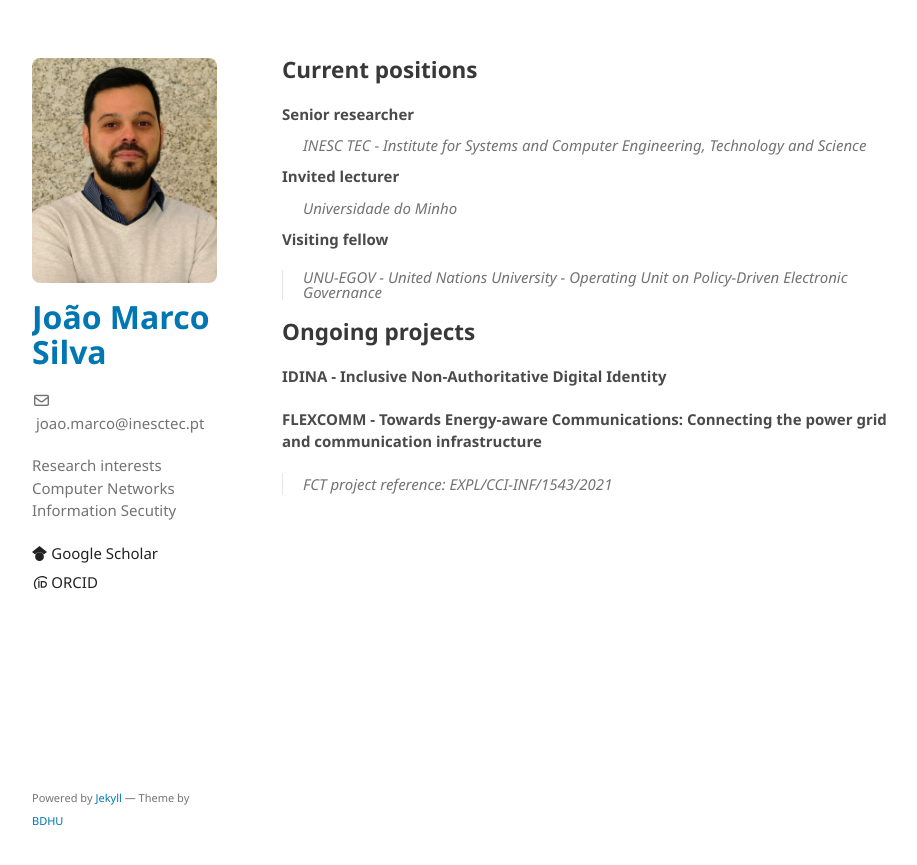
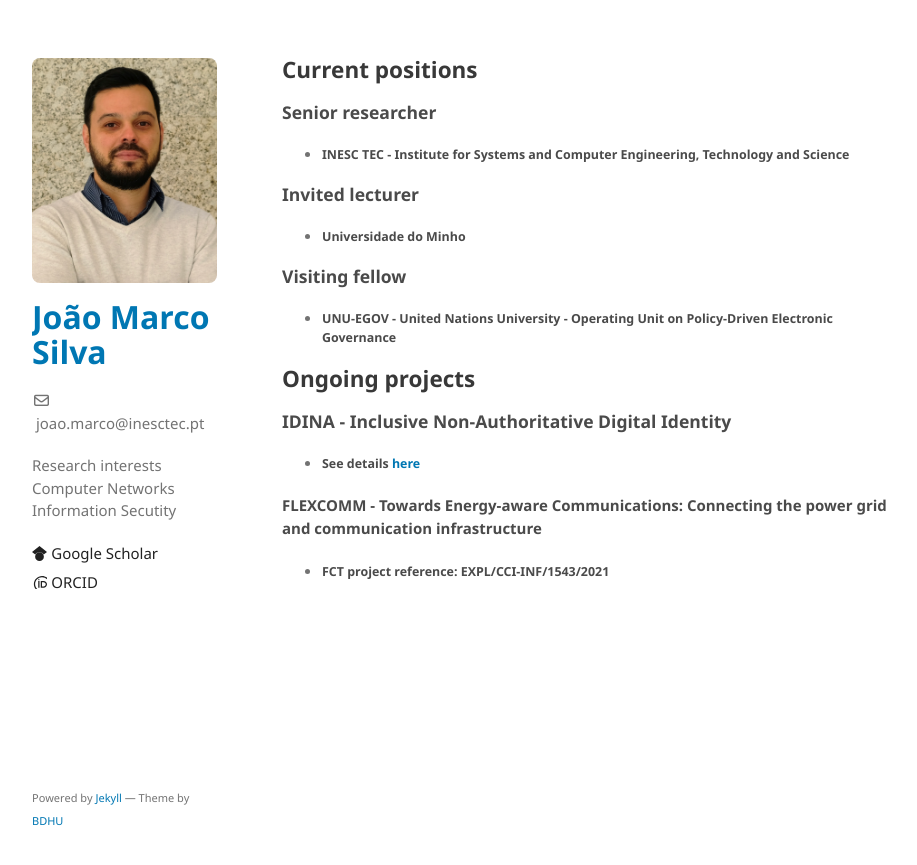
Before and after one commit to jotamarco/jotamarco.github.io, a Jekyll site: the page built from index.md, in a window 1280 px wide. Shown: the top 865 px of the page, without its empty margins (178-1095 px from the left). Built offline with Jekyll 4.4.1, drawn with Linux system fonts in a browser that asks for light colours.

Commit message:
Novo layout

```diff
--- a/index.md
+++ b/index.md
@@ -4,21 +4,20 @@ layout: default
 
 ## Current positions
 
-#### Senior researcher
-> <p style="line-height: 0.0;">INESC TEC - Institute for Systems and Computer Engineering, Technology
-and Science</p>
+### Senior researcher
+- ##### INESC TEC - Institute for Systems and Computer Engineering, Technology and Science
 
-#### Invited lecturer
-> <p style="line-height: 0.0;">Universidade do Minho</p>
+### Invited lecturer
+- ##### Universidade do Minho
 
-#### Visiting fellow
-> <p style="line-height: 1.0;">UNU-EGOV - United Nations University - Operating Unit on Policy-Driven
-Electronic Governance</p>
+### Visiting fellow
+- ##### UNU-EGOV - United Nations University - Operating Unit on Policy-Driven Electronic Governance
 
 
 ## Ongoing projects
 
-#### IDINA - Inclusive Non-Authoritative Digital Identity
+### IDINA - Inclusive Non-Authoritative Digital Identity
+- ##### See details [here](https://idina.network/)
 
 #### FLEXCOMM - Towards Energy-aware Communications: Connecting the power grid and communication infrastructure
-> FCT project reference: EXPL/CCI-INF/1543/2021
+- ##### FCT project reference: EXPL/CCI-INF/1543/2021
```
